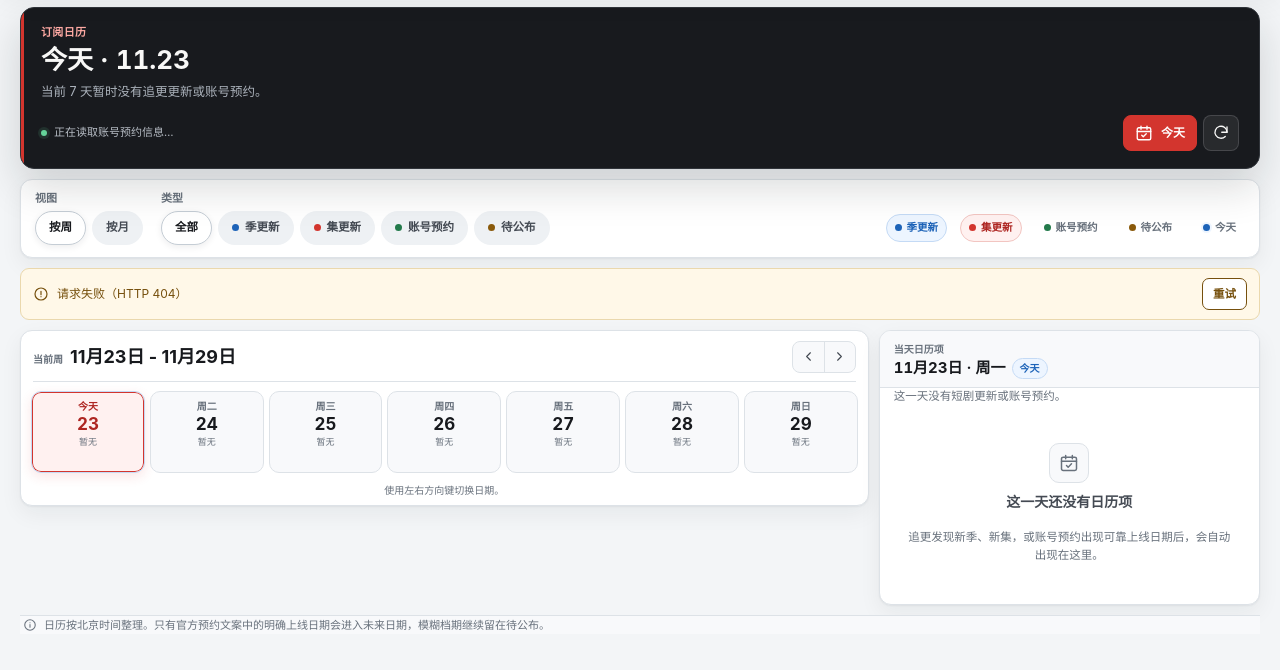
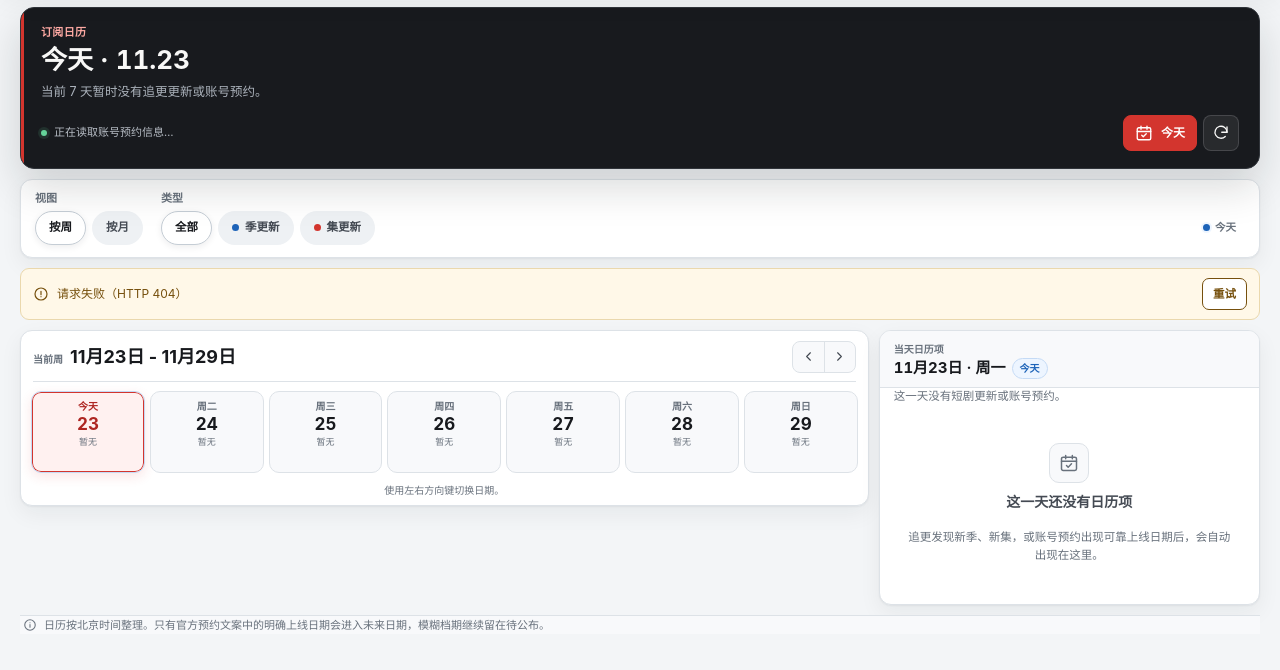
Before and after one commit to Pandazznb/panda-drama-assistant, a website: page public/calendar.html in a window 1280 px wide. Shown: the part 74-744 px from the top of the page. Drawn offline with Linux system fonts and the light colour scheme; no server answers.

Commit message:
fix: release v1.12.1 simplify calendar filters

```diff
--- a/package.json
+++ b/package.json
@@ -1,6 +1,6 @@
 {
   "name": "panda-drama-assistant",
-  "version": "1.12.0",
+  "version": "1.12.1",
   "private": true,
   "type": "module",
   "description": "熊猫 · 短剧助手：追踪短剧新季、新集并通过多渠道发送提醒",
--- a/public/calendar.css
+++ b/public/calendar.css
@@ -274,24 +274,12 @@
   border-radius: 999px;
 }
 
-.calendar-legend__dot--season,
-.calendar-legend__item--season .calendar-legend__dot {
+.calendar-legend__dot--season {
   background: var(--color-info);
 }
 
-.calendar-legend__dot--episode,
-.calendar-legend__item--episode .calendar-legend__dot {
+.calendar-legend__dot--episode {
   background: var(--color-accent);
-}
-
-.calendar-legend__dot--reservation,
-.calendar-legend__item--reservation .calendar-legend__dot {
-  background: var(--color-success);
-}
-
-.calendar-legend__dot--pending,
-.calendar-legend__item--pending .calendar-legend__dot {
-  background: var(--color-warning);
 }
 
 .calendar-legend__dot--today,
@@ -1733,20 +1721,6 @@
   box-shadow: 0 3px 10px color-mix(in srgb, var(--color-accent) 13%, transparent);
 }
 
-.calendar-page .calendar-type-filter__button[data-calendar-type="reservation"].is-active {
-  color: var(--color-success);
-  background: var(--color-success-soft);
-  border-color: var(--color-success-border);
-  box-shadow: 0 3px 10px color-mix(in srgb, var(--color-success) 12%, transparent);
-}
-
-.calendar-page .calendar-type-filter__button[data-calendar-type="pending"].is-active {
-  color: var(--color-warning-ink);
-  background: var(--color-warning-soft);
-  border-color: var(--color-warning-border);
-  box-shadow: 0 3px 10px color-mix(in srgb, var(--color-warning) 12%, transparent);
-}
-
 .calendar-page .calendar-view-switch__button:active,
 .calendar-page .calendar-type-filter__button:active {
   transform: scale(0.97);
@@ -1781,14 +1755,6 @@
 
 .calendar-page .calendar-legend__dot--episode {
   background: var(--color-accent);
-}
-
-.calendar-page .calendar-legend__dot--reservation {
-  background: var(--color-success);
-}
-
-.calendar-page .calendar-legend__dot--pending {
-  background: var(--color-warning);
 }
 
 .calendar-page .calendar-legend__dot--today {
--- a/public/calendar.html
+++ b/public/calendar.html
@@ -246,64 +246,10 @@
                 ></span>
                 集更新
               </button>
-              <button
-                class="calendar-type-filter__button"
-                type="button"
-                data-calendar-type="reservation"
-                aria-pressed="false"
-              >
-                <span
-                  class="calendar-legend__dot calendar-legend__dot--reservation"
-                  aria-hidden="true"
-                ></span>
-                账号预约
-              </button>
-              <button
-                class="calendar-type-filter__button"
-                type="button"
-                data-calendar-type="pending"
-                aria-pressed="false"
-              >
-                <span
-                  class="calendar-legend__dot calendar-legend__dot--pending"
-                  aria-hidden="true"
-                ></span>
-                待公布
-              </button>
             </div>
           </div>
           <div class="calendar-legend-group">
             <div class="calendar-legend" aria-label="日历图例">
-              <span class="calendar-legend__item calendar-legend__item--season">
-                <span
-                  class="calendar-legend__dot calendar-legend__dot--season"
-                  aria-hidden="true"
-                ></span>
-                季更新
-              </span>
-              <span class="calendar-legend__item calendar-legend__item--episode">
-                <span
-                  class="calendar-legend__dot calendar-legend__dot--episode"
-                  aria-hidden="true"
-                ></span>
-                集更新
-              </span>
-              <span
-                class="calendar-legend__item calendar-legend__item--reservation"
-              >
-                <span
-                  class="calendar-legend__dot calendar-legend__dot--reservation"
-                  aria-hidden="true"
-                ></span>
-                账号预约
-              </span>
-              <span class="calendar-legend__item calendar-legend__item--pending">
-                <span
-                  class="calendar-legend__dot calendar-legend__dot--pending"
-                  aria-hidden="true"
-                ></span>
-                待公布
-              </span>
               <span class="calendar-legend__item calendar-legend__item--today">
                 <span
                   class="calendar-legend__dot calendar-legend__dot--today"
--- a/public/calendar.js
+++ b/public/calendar.js
@@ -138,11 +138,7 @@ import {
   function readStoredType() {
     try {
       const type = window.localStorage.getItem(TYPE_STORAGE_KEY);
-      return ["season", "episode", "reservation", "pending"].includes(
-        type,
-      )
-        ? type
-        : "all";
+      return ["season", "episode"].includes(type) ? type : "all";
     } catch {
       return "all";
     }
@@ -1060,23 +1056,11 @@ import {
         (entry) => entry.type === "update" && entry.kind === "episode",
       );
     }
-    if (state.typeFilter === "reservation") {
-      return entries.filter((entry) => entry.type === "reservation");
-    }
     return [];
   }
 
   function filterPendingEntries(entries) {
-    if (state.typeFilter === "all") {
-      return entries;
-    }
-    if (state.typeFilter === "reservation") {
-      return entries.filter((entry) => entry.type === "reservation");
-    }
-    if (state.typeFilter === "pending") {
-      return entries;
-    }
-    return [];
+    return state.typeFilter === "all" ? entries : [];
   }
 
   function typeFilterLabel() {
@@ -1084,8 +1068,6 @@ import {
       {
         season: "季更新",
         episode: "集更新",
-        reservation: "账号预约",
-        pending: "待公布",
       }[state.typeFilter] || "全部"
     );
   }
@@ -1656,11 +1638,7 @@ import {
   }
 
   function switchType(type, { focus = false } = {}) {
-    if (
-      !["all", "season", "episode", "reservation", "pending"].includes(
-        type,
-      )
-    ) {
+    if (!["all", "season", "episode"].includes(type)) {
       return;
     }
     state.typeFilter = type;
--- a/public/sw.js
+++ b/public/sw.js
@@ -1,5 +1,5 @@
 const CACHE_PREFIX = "panda-drama-assistant-";
-const CACHE_NAME = `${CACHE_PREFIX}shell-v33`;
+const CACHE_NAME = `${CACHE_PREFIX}shell-v35`;
 const APP_SHELL = [
   "/",
   "/index.html",
```
Also changed, not shown: test/server.test.js (+7 -0 lines), CHANGELOG.md, 1 other file.
